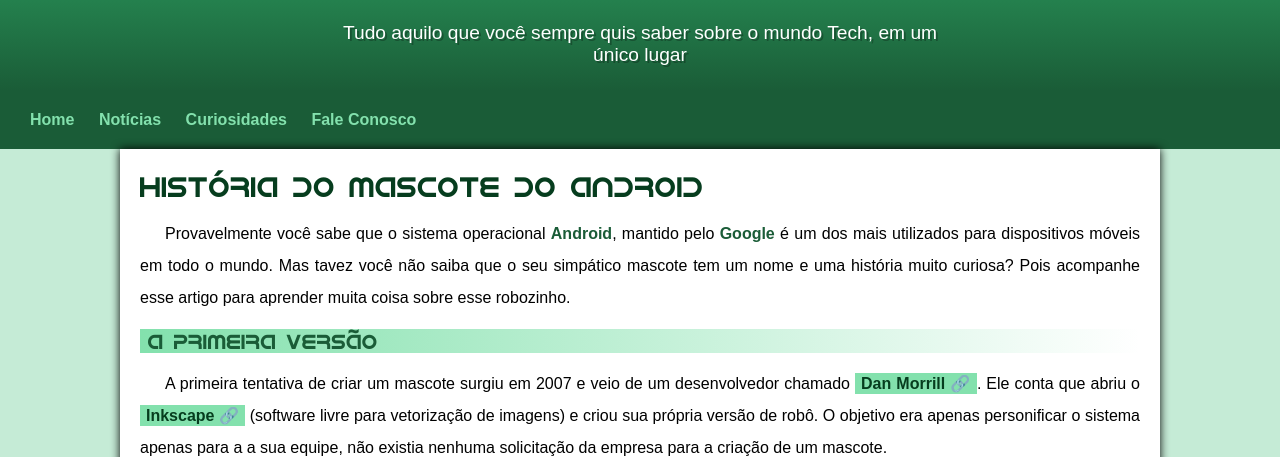
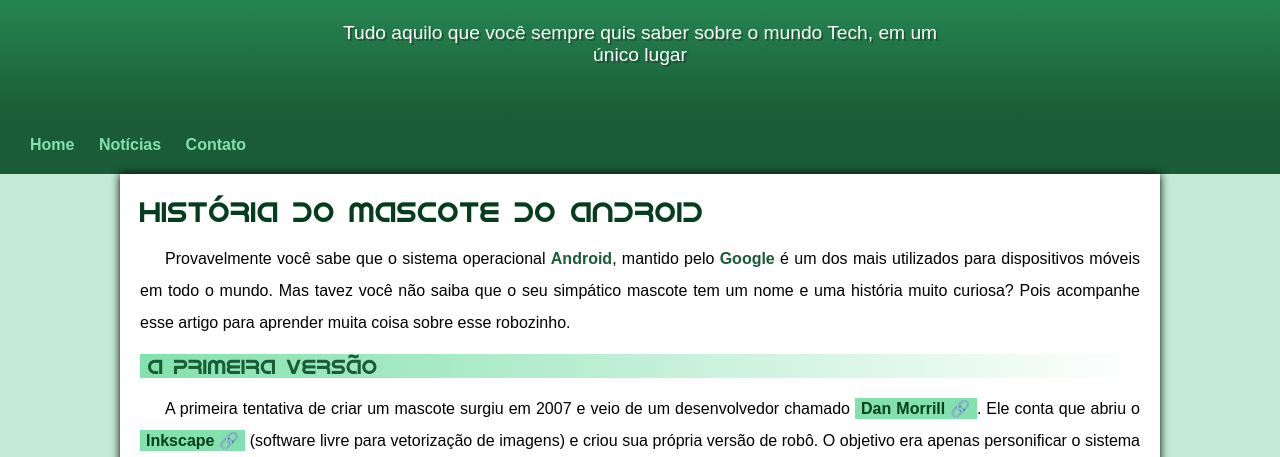
Before and after one commit to UniversoCriativo/projeto-android, a plain HTML site: page index.html in a window 1280 px wide. Shown: the part 99-556 px from the top of the page. Drawn offline with Linux system fonts and the light colour scheme.

Commit message:
problema de padding corrigido

```diff
--- a/estilo/style.css
+++ b/estilo/style.css
@@ -60,7 +60,7 @@ header > p {
     padding-right: 10px;
     padding-left: 10px;
     margin: auto;
-    /*margin-bottom: 1px;*/
+    padding-bottom: 50px;
     text-shadow: 2px 2px 0px rgb(0,0,0, 0.267);
 }
 
--- a/index.html
+++ b/index.html
@@ -16,8 +16,8 @@
          <nav>
              <a href="#">Home</a>
              <a href="#">Notícias</a>
-             <a href="#">Curiosidades</a>
-             <a href="#">Fale Conosco</a>
+             <!--<a href="#">Curiosidades</a>-->
+             <a href="#">Contato</a>
          </nav>
          <main>
              <article>
```
